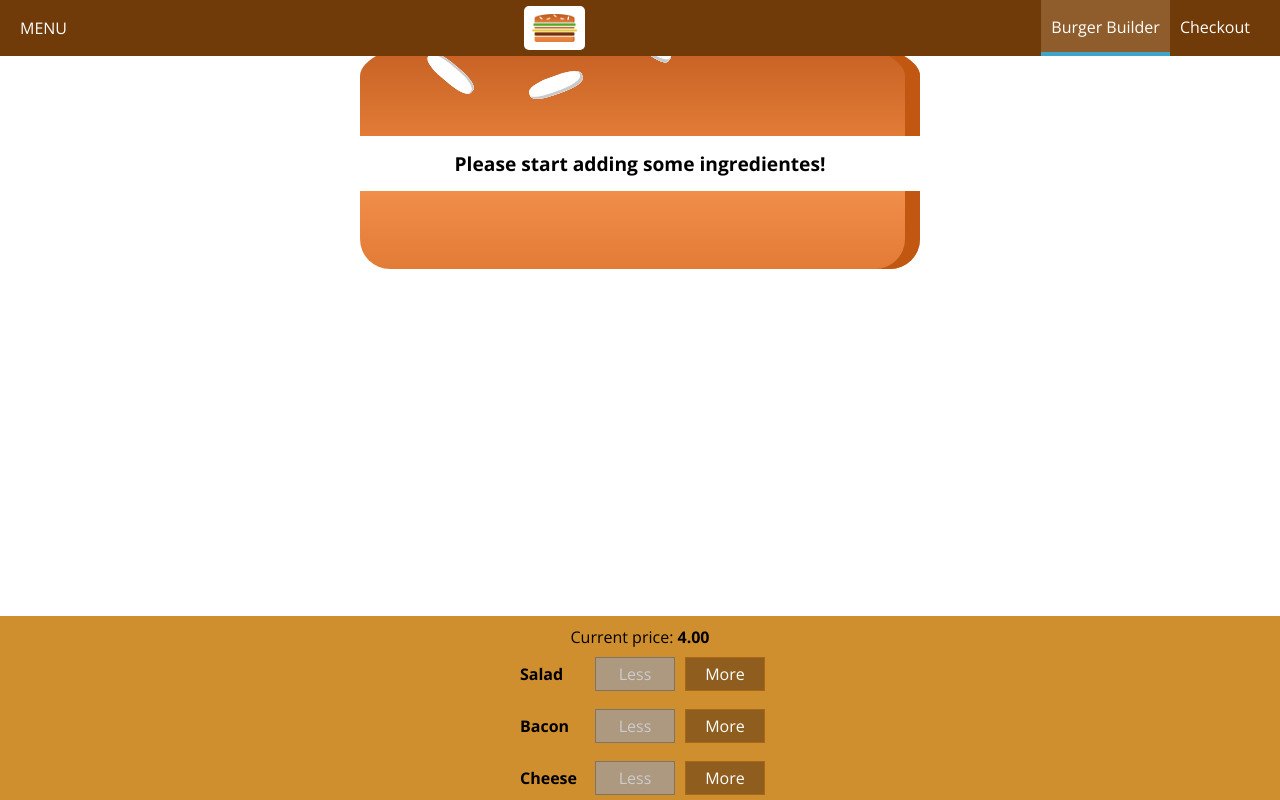
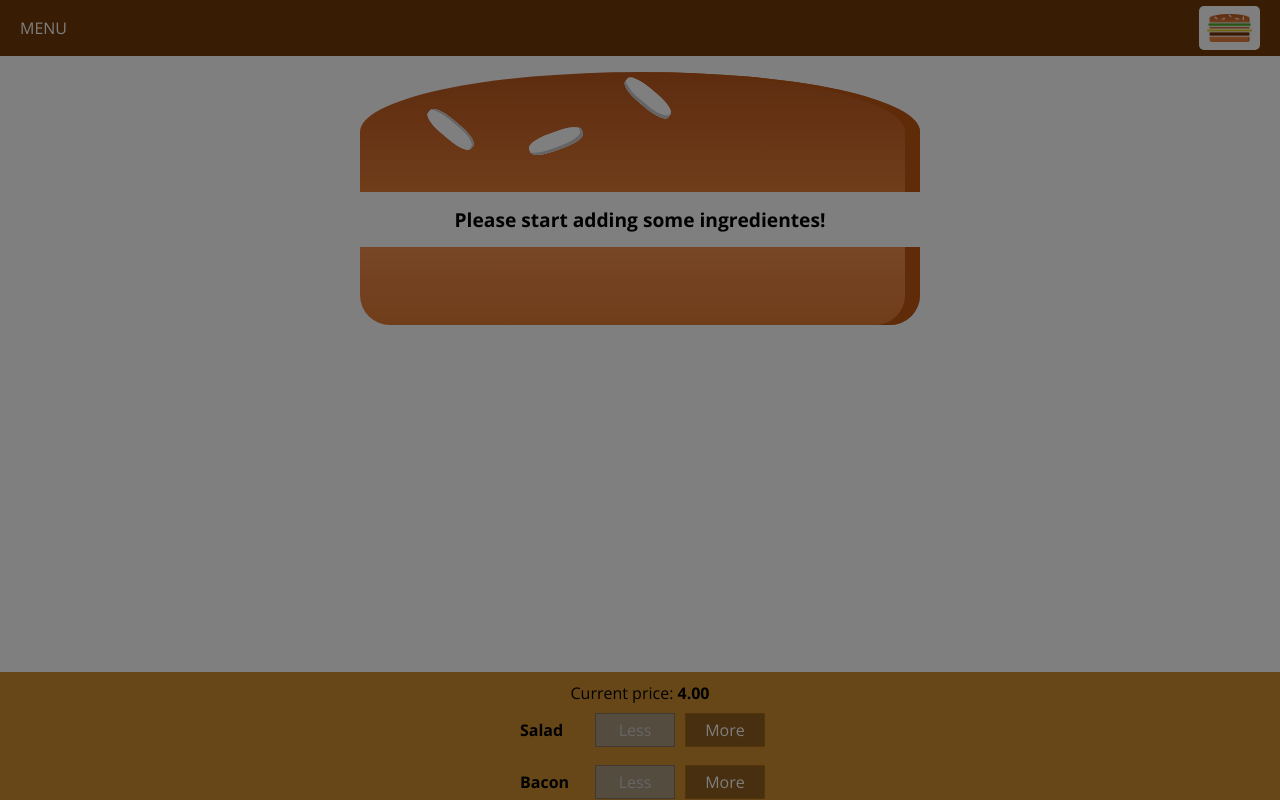
Before and after one commit to fontoful/telus-react-course, a React (Create React App) app: page / in a window 1280 px wide. Shown: the top 800 px of the page. Built offline with nearby package versions, Linux system fonts and the light colour scheme.

Commit message:
sidedrawer fade away completed

```diff
--- a/src/components/Layout/Layout.jsx
+++ b/src/components/Layout/Layout.jsx
@@ -1,14 +1,30 @@
-import React from "react";
+import React, { Component } from "react";
 import Toolbar from "../Navigation/Toolbar/Toolbar";
+import SideDrawer from "../Navigation/SideDrawer/SideDrawer";
 import "./Layout.css";
 
-const Layout = (props) => {
-	return (
-		<>
-			<Toolbar />
-			<main className="Content">{props.children}</main>
-		</>
-	);
-};
+class Layout extends Component {
+	state = {
+		showSideDrawer: true,
+	};
+
+	sideDrawerCloseHandler = () => {
+		console.log("Function called to set SideDrawer to false");
+		this.setState({ showSideDrawer: false });
+	};
+
+	render() {
+		return (
+			<>
+				<Toolbar />
+				<SideDrawer
+					open={this.state.showSideDrawer}
+					closed={this.sideDrawerCloseHandler}
+				/>
+				<main className="Content">{this.props.children}</main>
+			</>
+		);
+	}
+}
 
 export default Layout;
--- a/src/components/Logo/Logo.css
+++ b/src/components/Logo/Logo.css
@@ -1,7 +1,7 @@
 .Logo {
 	background-color: #fff;
 	padding: 8px;
-	height: 80%;
+	height: 100%;
 	box-sizing: border-box;
 	border-radius: 5px;
 }
--- a/src/components/Navigation/NavigationItems/NavigationItem/NavigationItem.css
+++ b/src/components/Navigation/NavigationItems/NavigationItem/NavigationItem.css
@@ -1,6 +1,27 @@
+.NavigationItem {
+	margin: 10px 0;
+	width: 100%;
+	display: block;
+}
+
+.NavigationItem a {
+	color: #8f5c2c;
+	text-decoration: none;
+	width: 100%;
+	display: block;
+}
+
+.NavigationItem a:hover,
+.NavigationItem a:active,
+.NavigationItem a.active {
+	color: #40a4c8;
+}
+
+/* Below is the code executed in Desktop mode */
+@media (min-width: 500px) {
 	.NavigationItem {
 		display: flex;
-	height: 100%;
+		height: auto;
 		align-items: center;
 	}
 
@@ -20,3 +41,4 @@
 		border-bottom: 4px solid #40a4c8;
 		color: white;
 	}
+}
--- a/src/components/Navigation/NavigationItems/NavigationItems.css
+++ b/src/components/Navigation/NavigationItems/NavigationItems.css
@@ -1,6 +1,13 @@
 .NavigationItems {
 	list-style: none;
 	display: flex;
+	flex-direction: column;
 	align-items: center;
 	height: 100%;
 }
+
+@media (min-width: 500px) {
+	.NavigationItems {
+		flex-direction: row;
+	}
+}
--- /dev/null
+++ b/src/components/Navigation/SideDrawer/SideDrawer.css
@@ -0,0 +1,33 @@
+.SideDrawer {
+	position: fixed;
+	width: 280px;
+	max-width: 70%;
+	height: 100%;
+	left: 0;
+	top: 0;
+	z-index: 200;
+	background: white;
+	padding: 32px 16px;
+	box-sizing: border-box;
+	transition: transform 0.3s ease-in-out;
+}
+
+@media (min-width: 500px) {
+	.SideDrawer {
+		display: none;
+	}
+}
+
+.Open {
+	transform: translateX(0);
+}
+
+.Close {
+	/* transform: translateX(-100); */
+	transform: translateX(-100%);
+}
+
+.Logo-drawer {
+	height: 11%;
+	margin: 32px;
+}
--- /dev/null
+++ b/src/components/Navigation/SideDrawer/SideDrawer.jsx
@@ -0,0 +1,27 @@
+import React from "react";
+import Logo from "../../Logo/Logo";
+import Backdrop from "../../UI/Backdrop/Backdrop";
+import NavigationItems from "../NavigationItems/NavigationItems";
+import "./SideDrawer.css";
+
+const SideDrawer = (props) => {
+	// let attachedClasses = ["SideDrawer Close"];
+	// if (props.open) {
+	// 	attachedClasses = ["SideDrawer Open"];
+	// }
+	return (
+		<>
+			<Backdrop show={props.open} clicked={props.closed} />
+			<div className={`SideDrawer ${props.open ? "Open" : "Close"}`}>
+				<div className="Logo-drawer">
+					<Logo />
+				</div>
+				<nav>
+					<NavigationItems />
+				</nav>
+			</div>
+		</>
+	);
+};
+
+export default SideDrawer;
--- a/src/components/Navigation/Toolbar/Toolbar.css
+++ b/src/components/Navigation/Toolbar/Toolbar.css
@@ -1,7 +1,7 @@
 .Toolbar {
 	height: 56px;
 	width: 100%;
-	position: fixed;
+	position: sticky;
 	top: 0;
 	left: 0;
 	background: #703b09;
@@ -15,5 +15,36 @@
 }
 
 .Toolbar nav {
-	height: 100%;
+	display: none;
 }
+
+.Logo2 {
+	height: 80%;
+}
+
+/* Desktop only ⬇ */
+@media (min-width: 500px) {
+	.Toolbar {
+		height: 56px;
+		width: 100%;
+		position: sticky;
+		top: 0;
+		left: 0;
+		background: #703b09;
+		display: flex;
+		justify-content: space-between;
+		align-items: center;
+		padding: 0 20px;
+		box-sizing: border-box;
+		z-index: 90;
+		color: #fff;
+	}
+
+	.Toolbar nav {
+		height: 100%;
+	}
+
+	.Logo2 {
+		height: 80%;
+	}
+}
--- a/src/components/Navigation/Toolbar/Toolbar.jsx
+++ b/src/components/Navigation/Toolbar/Toolbar.jsx
@@ -7,7 +7,9 @@
 	return (
 		<header className="Toolbar">
 			<div>MENU</div>
-			<Logo />
+			<div className="Logo2">
+				<Logo />
+			</div>
 			<nav>
 				<NavigationItems />
 			</nav>
```
Lines whose indentation alone changed are shown as unchanged.
